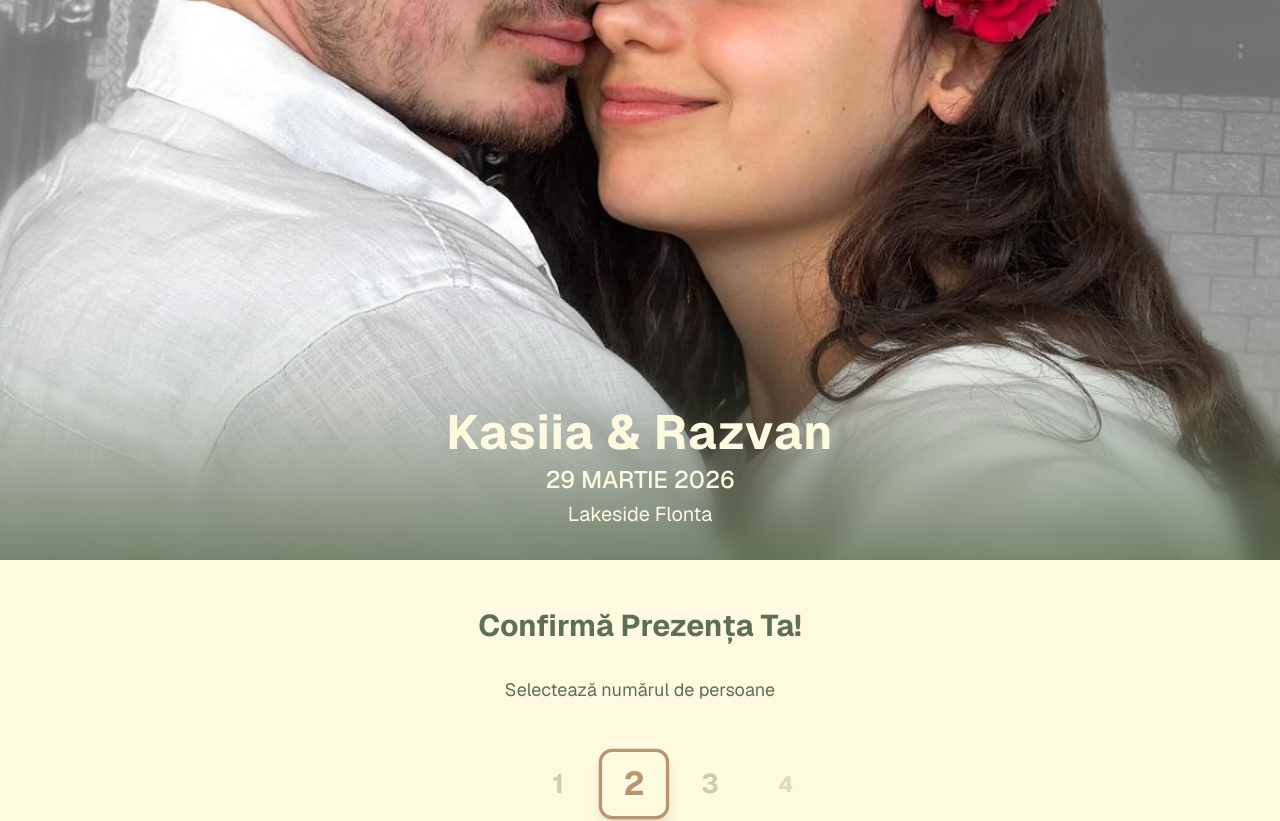
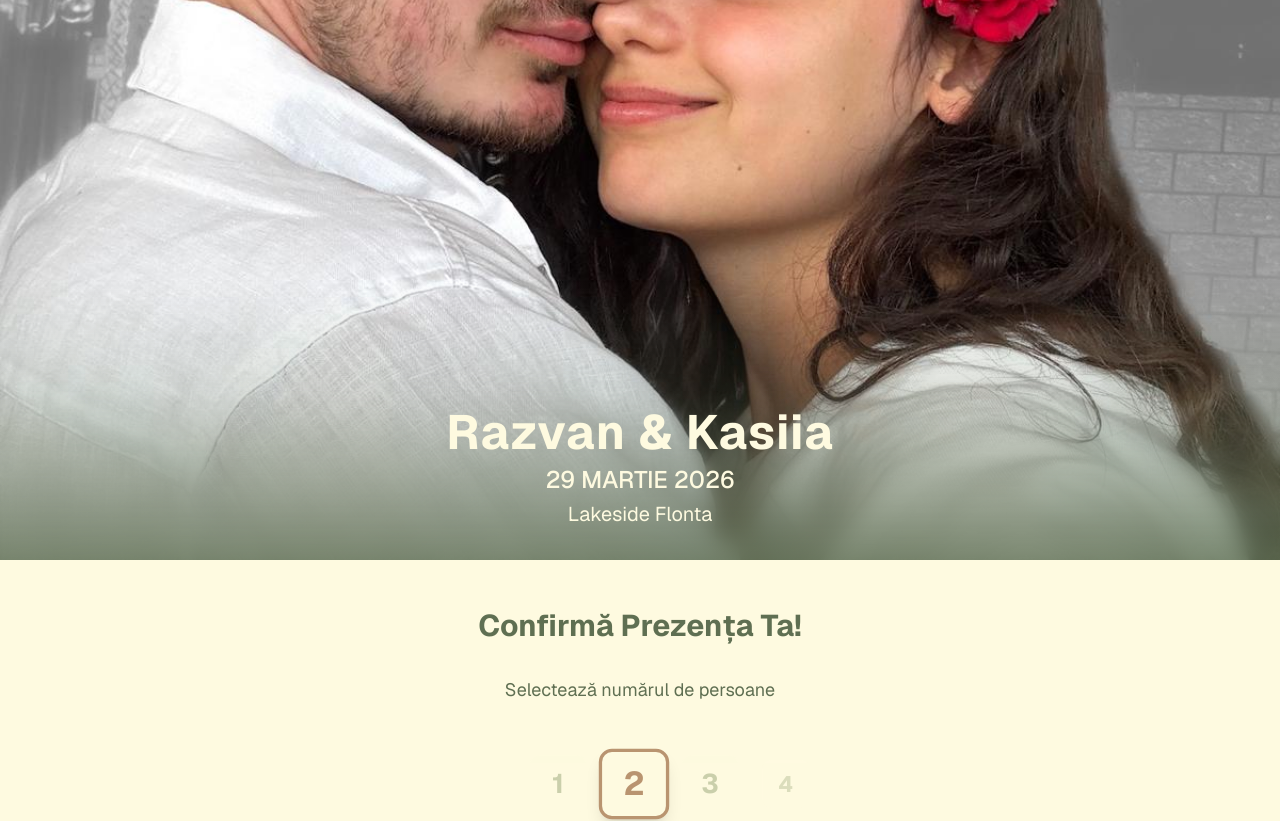
Before and after one commit to RazvanAga/razvanaga, a Next.js app: page /kasiia in a window 1280 px wide. Shown: the top 821 px of the page. Built offline with nearby package versions, Linux system fonts and the light colour scheme.

Commit message:
Change name order to Razvan & Kasiia

```diff
--- a/app/kasiia/layout.tsx
+++ b/app/kasiia/layout.tsx
@@ -1,17 +1,17 @@
 import type { Metadata } from "next";
 
 export const metadata: Metadata = {
-  title: "Nunta Kasiia & Razvan",
+  title: "Nunta Razvan & Kasiia",
   description: "29 Martie 2026",
   openGraph: {
-    title: "Nunta Kasiia & Razvan",
+    title: "Nunta Razvan & Kasiia",
     description: "29 Martie 2026",
     images: [
       {
         url: "/Images/preview.jpeg",
         width: 1200,
         height: 1200,
-        alt: "Kasiia & Razvan",
+        alt: "Razvan & Kasiia",
       },
     ],
     type: "website",
@@ -19,7 +19,7 @@ export const metadata: Metadata = {
   },
   twitter: {
     card: "summary_large_image",
-    title: "Nunta Kasiia & Razvan",
+    title: "Nunta Razvan & Kasiia",
     description: "29 Martie 2026",
     images: ["/Images/preview.jpeg"],
   },
--- a/app/kasiia/page.tsx
+++ b/app/kasiia/page.tsx
@@ -120,7 +120,7 @@ export default function WeddingPage() {
       <div className="relative h-[70vh] w-full overflow-hidden max-w-full">
         <Image
           src="/Images/Thumbnail.jpeg"
-          alt="Kasiia & Razvan"
+          alt="Razvan & Kasiia"
           fill
           className="object-cover"
           priority
@@ -153,7 +153,7 @@ export default function WeddingPage() {
 
         <div className="absolute bottom-8 left-0 right-0 text-center pointer-events-none" style={{ color: '#FEFAE0' }}>
           <h1 className="text-4xl font-bold tracking-wide sm:text-5xl">
-            Kasiia & Razvan
+            Razvan & Kasiia
           </h1>
           <p className="mt-2 text-xl font-medium sm:text-2xl">
             29 MARTIE 2026
```
